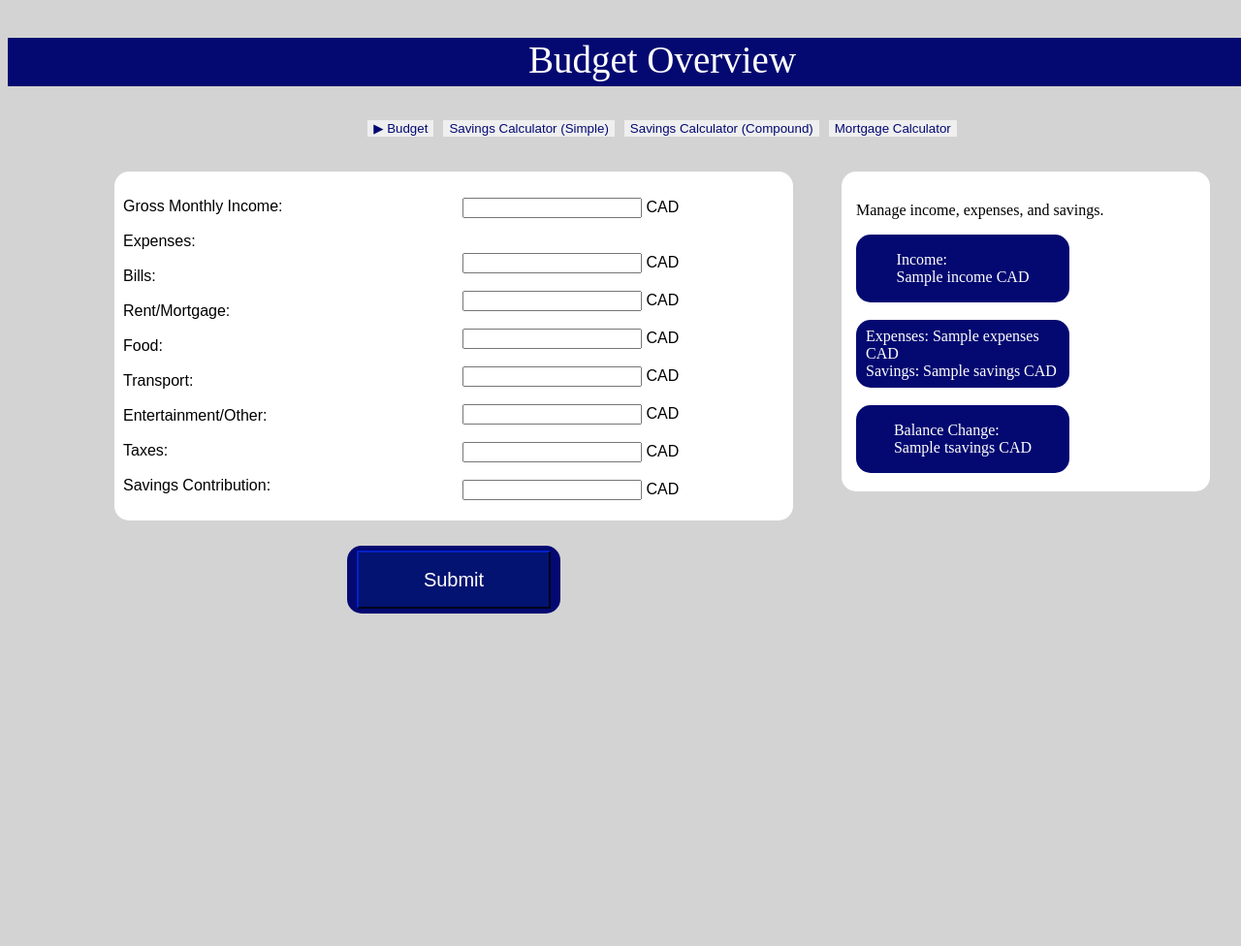
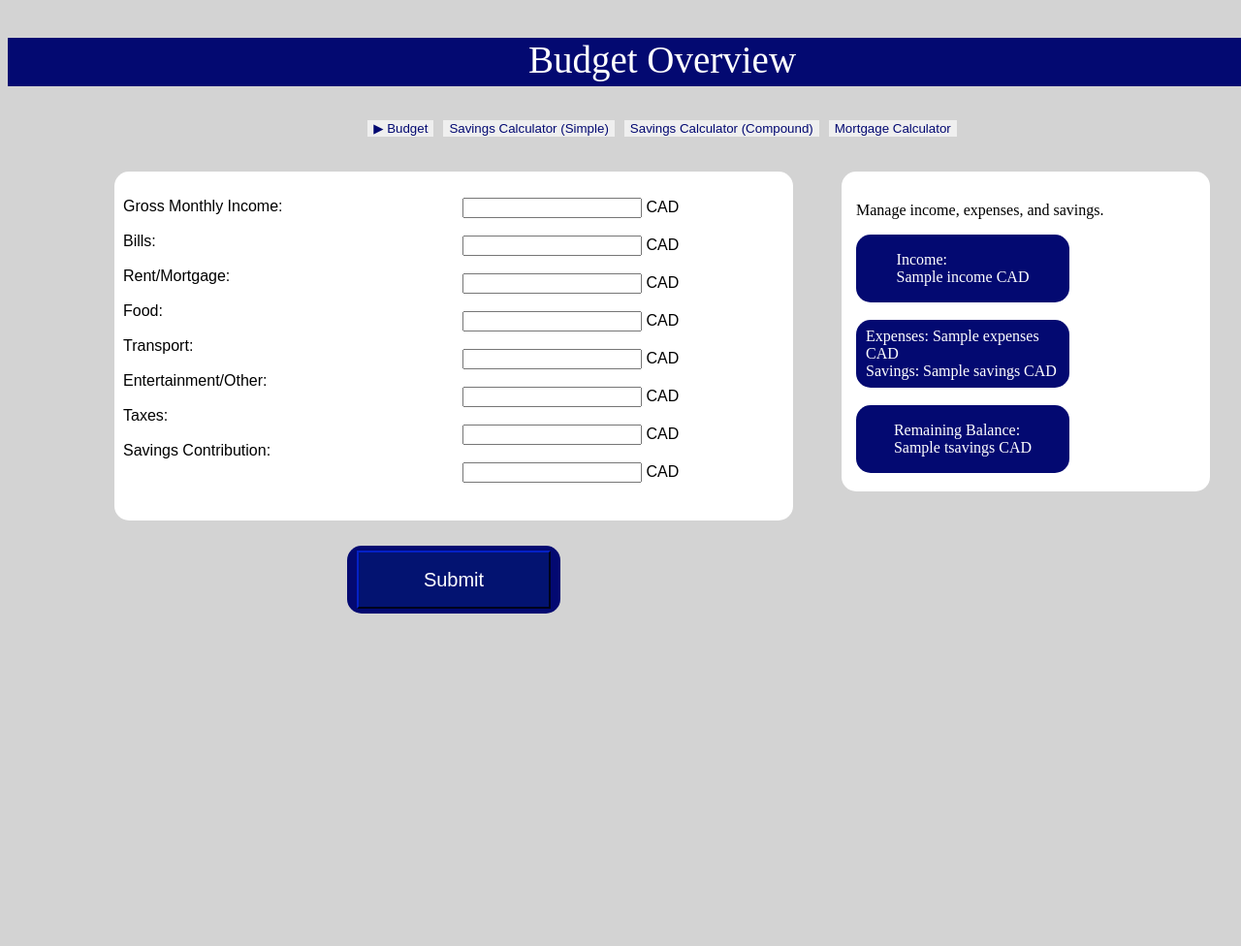
Before and after one commit to advaitmenon7/budget-app, a Flask app: template templates/index.html in a window 1280 px wide; the page is wider, and only the part inside the window is pictured. Shown: the top 976 px of that part at 97% size. Run offline with Flask 2, Linux system fonts and the light colour scheme; the template is opened without the code that fills it: most values are stand-ins (such as "Sample title", 1, 10 or a date in 2020).

Commit message:
updated changes

```diff
--- a/app.py
+++ b/app.py
@@ -43,7 +43,7 @@ def handle_data():
     taxes = int(request.form.get('taxes', 0) or 0)
     income = int(request.form.get('income', 0) or 0)
     savings = int(request.form.get('savings', 0) or 0)
-    expenses = int(bills)+int(food) + int(rent) + int(transport) + int(fun) + int(taxes)
+    expenses = int(bills)+int(food) + int(rent) + int(transport) + int(fun) + int(taxes) - int(savings)
     tsavings = int(income)-int(expenses)
     return render_template('dashboard.html', income=income, expenses=expenses, tsavings=tsavings,
         bills = bills, food = food, rent = rent, transport = transport, fun = fun, taxes = taxes, savings = savings)
--- a/templates/dashboard.html
+++ b/templates/dashboard.html
@@ -40,8 +40,6 @@
             <label>Gross Monthly Income:</label>
             <br>
             <br>
-
-            <br>
             <label>Bills:</label>
             <br>
             <br>
@@ -68,7 +66,6 @@
              <input type="number" id="income" name="income" min="000" value="{{ income }}">
              <label>CAD</label>
 
-<br>
 <br>
 <br>
 
--- a/templates/index.html
+++ b/templates/index.html
@@ -40,10 +40,6 @@
             <label>Gross Monthly Income:</label>
             <br>
             <br>
-
-            <label>Expenses:</label>
-            <br>
-            <br>
             <label>Bills:</label>
             <br>
             <br>
@@ -70,7 +66,6 @@
              <input type="number" id="income" name="income" min="000" value="{{ income }}">
              <label>CAD</label>
 
-<br>
 <br>
 <br>
 
@@ -133,7 +128,7 @@
             <p style="color:rgb(255, 255, 255);">Expenses: {{expenses}} CAD<br> Savings: {{savings}} CAD</p></div>
             <br>
          <div class="bluetangle">
-            <p style="color:rgb(255, 255, 255);">Balance Change: <br> {{tsavings}} CAD</p></div>
+            <p style="color:rgb(255, 255, 255);">Remaining Balance: <br> {{tsavings}} CAD</p></div>
 
         </div>
 
```
